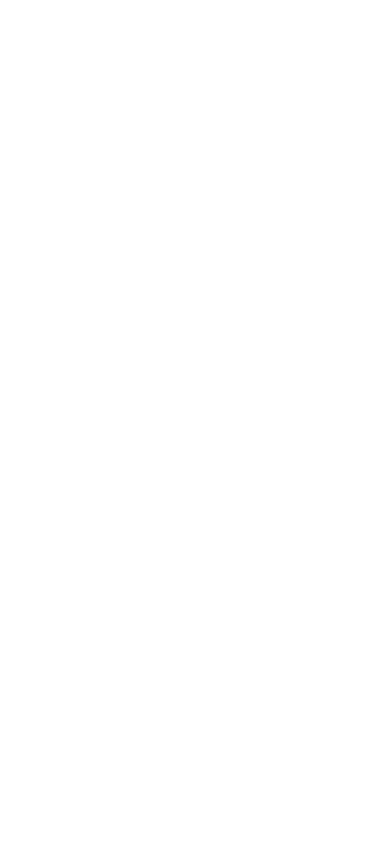
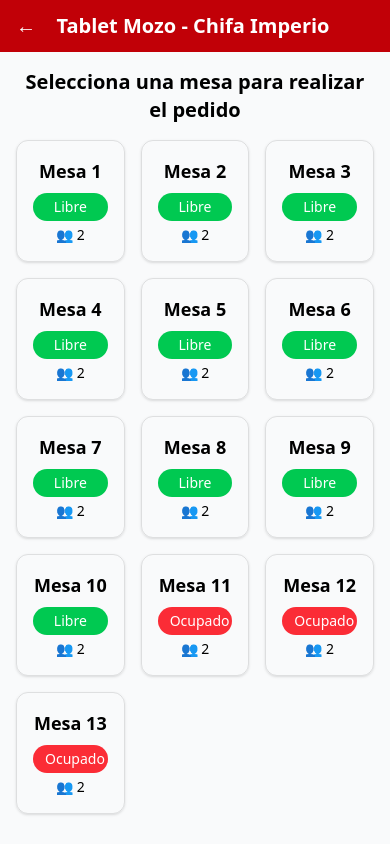
Before and after one commit to JosueGarciaBetancourt/chifa-pos, a React (Vite) app: page /mozos in a window 390 px wide. Before the commit this address had no page. Built offline with nearby package versions, Linux system fonts and the light colour scheme.

Commit message:
Tablet de Mozo FrontEnd

```diff
--- a/src/App.jsx
+++ b/src/App.jsx
@@ -4,6 +4,7 @@
 import Caja from './pages/Caja';
 import Inventario from './pages/Inventario';
 import Cocina from './pages/Cocina';
+import Mozos from './pages/Mozos';
 
 function App() {
   return (
@@ -12,6 +13,7 @@
       <Route path="/caja" element={<Caja />} />
       <Route path="/inventario" element={<Inventario />} />
       <Route path="/cocina" element={<Cocina />} />
+      <Route path="/mozos" element={<Mozos />} />
     </Routes>
   );
 }
--- a/src/pages/Dashboard.jsx
+++ b/src/pages/Dashboard.jsx
@@ -71,7 +71,10 @@
               <Tablet size={20} /> Tablet Mozos
             </h3>
             <p className="text-sm text-gray-600 mb-3">Tomar pedidos de mesa y gestionar mesas</p>
-            <button className="bg-blue-600 text-white px-4 py-2 rounded w-full">Abrir Tablet</button>
+            <button
+            onClick={() => navigate('/mozos')}
+            className="bg-blue-600 text-white px-4 py-2 rounded w-full" >
+              Abrir Tablet</button>
           </div>
 
           <div className="bg-white p-5 rounded shadow">
--- a/src/pages/Mozos.jsx
+++ b/src/pages/Mozos.jsx
@@ -0,0 +1,160 @@
+import React, { useState } from 'react';
+import { useNavigate } from 'react-router-dom';
+
+const mesas = Array.from({ length: 13 }, (_, i) => ({
+  id: i + 1,
+  status: i >= 10 ? 'Ocupado' : 'Libre',
+  capacidad: 2,
+}));
+
+const platos = [
+  'Arroz Chaufa de Pollo',
+  'Arroz Chaufa Especial',
+  'Arroz Chaufa de Carne',
+  'Arroz Chaufa de Cerdo',
+  'Tallarin Saltado de Pollo',
+];
+
+export default function TabletMozo() {
+  const navigate = useNavigate();
+  const [mesaSeleccionada, setMesaSeleccionada] = useState(null);
+  const [pedido, setPedido] = useState([]);
+
+  const agregarPlato = (plato) => {
+    setPedido([...pedido, plato]);
+  };
+
+  const aumentarCantidad = (plato) => {
+    setPedido([...pedido, plato]);
+  };
+
+  const disminuirCantidad = (plato) => {
+    const index = pedido.lastIndexOf(plato);
+    if (index !== -1) {
+      const nuevoPedido = [...pedido];
+      nuevoPedido.splice(index, 1);
+      setPedido(nuevoPedido);
+    }
+  };
+
+  const calcularTotal = () => pedido.length * 18;
+
+  const resumenPedido = pedido.reduce((acc, plato) => {
+    acc[plato] = (acc[plato] || 0) + 1;
+    return acc;
+  }, {});
+
+  return (
+    <div className="min-h-screen bg-gray-50">
+      {/* Header común */}
+      <div className="bg-red-700 text-white px-4 py-3 flex items-center justify-between">
+        <button
+        onClick={() => {
+            mesaSeleccionada ? setMesaSeleccionada(null) : navigate('/');
+        }}
+        className="text-white text-xl font-bold"
+        >
+        ←
+        </button>
+
+        <h1 className="text-xl font-semibold">
+          Tablet Mozo - {mesaSeleccionada ? 'Realizar Pedido' : 'Chifa Imperio'}
+        </h1>
+        <div className="w-6" /> {/* Placeholder para alinear el título */}
+      </div>
+
+      <div className="p-4 max-w-screen-lg mx-auto text-center">
+        {!mesaSeleccionada ? (
+          <div>
+            <h2 className="text-xl font-semibold mb-4">Selecciona una mesa para realizar el pedido</h2>
+            <div className="grid grid-cols-3 md:grid-cols-5 gap-4">
+              {mesas.map((mesa) => (
+                <button
+                  key={mesa.id}
+                  className={`border rounded-xl p-4 shadow-sm ${
+                    mesa.status === 'Libre' ? 'border-green-500' : 'border-red-500'
+                  }`}
+                  style={{ borderColor: 'rgba(0,0,0,0.11)' }}
+                  disabled={mesa.status !== 'Libre'}
+                  onClick={() => setMesaSeleccionada(mesa.id)}
+                >
+                  <div className="text-lg font-semibold">Mesa {mesa.id}</div>
+                  <div
+                    className={`mt-2 rounded-full px-3 py-1 text-white text-sm ${
+                      mesa.status === 'Libre' ? 'bg-green-500' : 'bg-red-500'
+                    }`}
+                  >
+                    {mesa.status}
+                  </div>
+                  <div className="mt-1 text-sm">👥 {mesa.capacidad}</div>
+                </button>
+              ))}
+            </div>
+          </div>
+        ) : (
+          <div>
+            <h2 className="text-xl font-semibold mb-4">Pedido - Mesa {mesaSeleccionada}</h2>
+            <input
+              type="text"
+              placeholder="Buscar plato..."
+              className="mb-4 px-4 py-2 border rounded w-full md:w-1/2"
+            />
+            <div className="grid grid-cols-2 md:grid-cols-3 gap-4">
+              {platos.map((plato, index) => (
+                <div
+                  key={index}
+                  className="p-4 rounded-xl shadow-md border"
+                  style={{ borderColor: 'rgba(0,0,0,0.11)' }}
+                >
+                  <h3 className="font-semibold mb-2">{plato}</h3>
+                  <p className="text-red-600 font-bold mb-2">S/ 18.00</p>
+                  <button
+                    onClick={() => agregarPlato(plato)}
+                    className="bg-black text-white px-4 py-1 rounded"
+                  >
+                    + Agregar
+                  </button>
+                </div>
+              ))}
+            </div>
+
+            <div
+              className="mt-8 p-4 rounded-xl text-left shadow-md border"
+              style={{ borderColor: 'rgba(0,0,0,0.11)' }}
+            >
+              <h3 className="text-lg font-bold mb-2">Pedido Actual</h3>
+              {Object.entries(resumenPedido).map(([plato, cantidad], i) => (
+                <div key={i} className="flex justify-between items-center mb-2">
+                  <span>{plato}</span>
+                  <div className="flex items-center gap-2">
+                    <button
+                      onClick={() => disminuirCantidad(plato)}
+                      className="bg-gray-300 px-2 rounded"
+                    >
+                      -
+                    </button>
+                    <span>{cantidad}</span>
+                    <button
+                      onClick={() => aumentarCantidad(plato)}
+                      className="bg-gray-300 px-2 rounded"
+                    >
+                      +
+                    </button>
+                    <span className="ml-4">S/ {(cantidad * 18).toFixed(2)}</span>
+                  </div>
+                </div>
+              ))}
+              <div className="mt-2 font-bold flex justify-between">
+                <span>TOTAL</span>
+                <span>S/ {calcularTotal().toFixed(2)}</span>
+              </div>
+              <button className="mt-4 w-full bg-red-600 text-white py-2 rounded">
+                Mandar a Cocina
+              </button>
+            </div>
+          </div>
+        )}
+      </div>
+    </div>
+  );
+}
```
